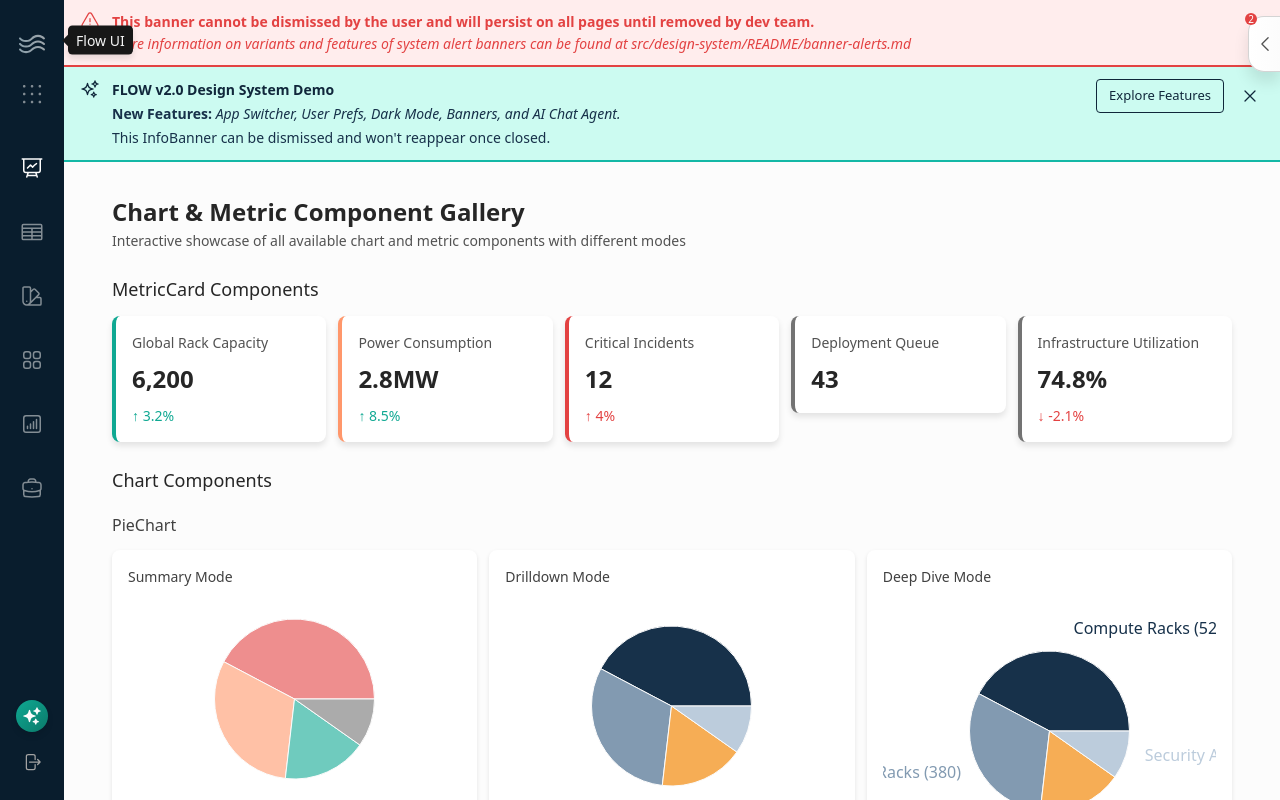
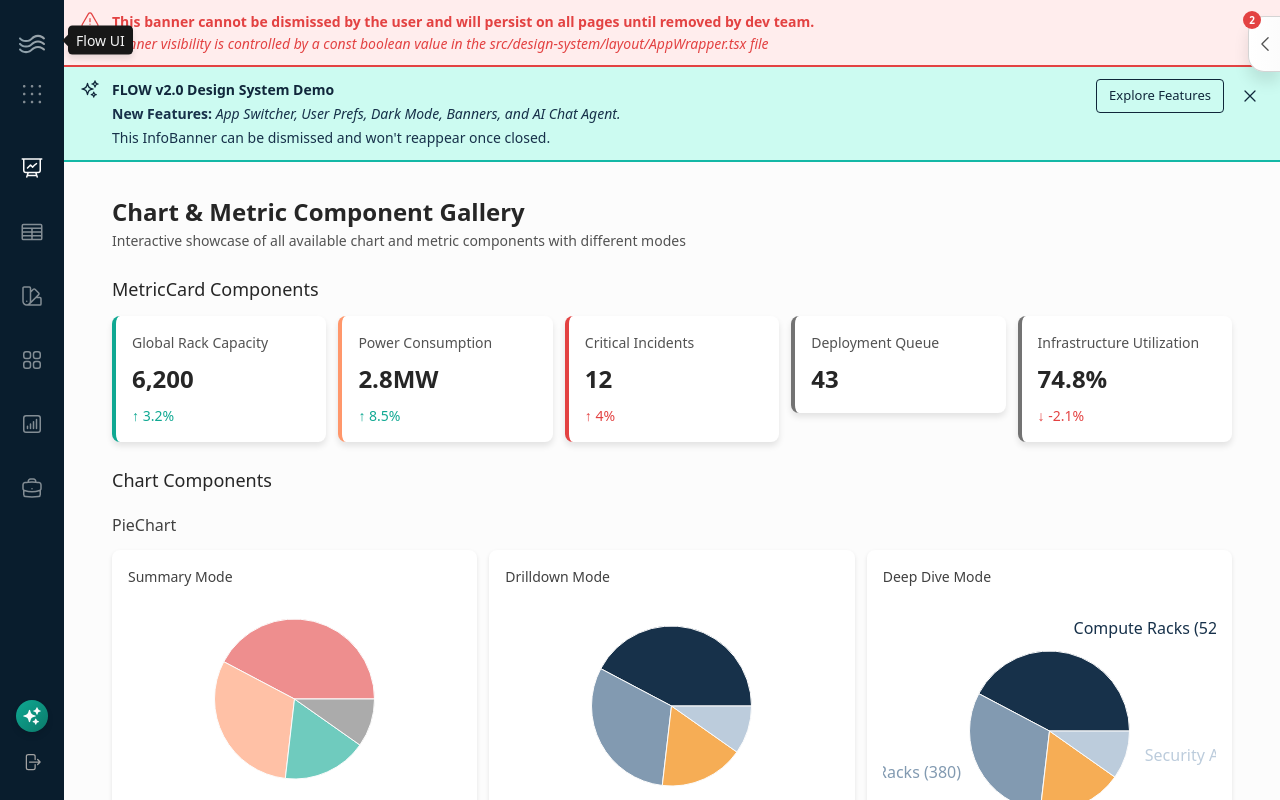
Before and after one commit to m-downing/flow_demo, a Next.js app: page / in a window 1280 px wide. Shown: the top 800 px of the page. Built offline with nearby package versions, Linux system fonts and the light colour scheme.

Commit message:
fixed badge.

```diff
--- a/src/design-system/components/feedback/NotificationBadge.tsx
+++ b/src/design-system/components/feedback/NotificationBadge.tsx
@@ -16,22 +16,28 @@ const NotificationBadge: React.FC<NotificationBadgeProps> = ({
   if (count === 0) return null;
 
   const sizeClasses = {
-    sm: 'h-3 w-3 text-xxs',
-    md: 'h-3 w-3 text-xxs'
+    sm: 'min-h-[18px] min-w-[18px] px-1 text-[10px]',
+    md: 'min-h-[20px] min-w-[20px] px-1.5 text-xs'
   };
 
   const displayCount = count > 99 ? '99+' : count.toString();
 
+  // Default positioning if no custom className with positioning is provided
+  const defaultPositioning = className.includes('absolute') || className.includes('fixed') || className.includes('relative')
+    ? ''
+    : 'absolute -top-1 -right-1';
+
   return (
     <span
       className={`
-        absolute -top-1 -right-1
+        ${defaultPositioning}
         ${sizeClasses[variant]}
         bg-error-500
         text-white
         rounded-full
         flex items-center justify-center
-        font-medium
+        font-semibold
+        leading-none
         ${className}
       `}
       aria-label={`${count} unread notifications`}
--- a/src/design-system/layout/AccountDrawer.tsx
+++ b/src/design-system/layout/AccountDrawer.tsx
@@ -214,12 +214,13 @@ export default function AccountDrawer() {
               w-8 h-14 rounded-l-xl border border-r-0
               transition-all duration-300
               hover:w-9
+              overflow-visible
               ${tabClasses}
             `}
             aria-label="Open drawer"
           >
             <ChevronLeftIcon className={`w-5 h-5 ${iconClasses} transition-all duration-300`} />
-            <NotificationBadge count={unreadCount} variant="sm" className="-top-1 -left-1" />
+            <NotificationBadge count={unreadCount} variant="sm" className="absolute -top-1.5 -left-1.5 z-10" />
           </button>
         </div>
       )}
--- a/src/design-system/layout/AppWrapper.tsx
+++ b/src/design-system/layout/AppWrapper.tsx
@@ -120,7 +120,7 @@ const AppContent: React.FC<AppWrapperProps> = ({ children }) => {
       </div>
       <main className="overflow-y-auto min-h-screen relative bg-neutral-50 dark:bg-neutral-950">
         {/* ======================================== */}
-        {/* SYSTEM BANNERS - Configure above at lines 26-27 */}
+        {/* SYSTEM BANNERS - Configure above at lines 86-87 */}
         {/* ======================================== */}
 
         {/* CriticalBanner - For urgent alerts, maintenance, security issues */}
@@ -128,7 +128,7 @@ const AppContent: React.FC<AppWrapperProps> = ({ children }) => {
           title="This banner cannot be dismissed by the user and will persist on all pages until removed by dev team."
           message={
             <div className="space-y-1">
-              <p><em>More information on variants and features of system alert banners can be found at src/design-system/README/banner-alerts.md</em></p>
+              <p><em>Banner visibility is controlled by a const boolean value in the src/design-system/layout/AppWrapper.tsx file</em></p>
             </div>
           }
           icon={<ExclamationTriangleIcon className="w-5 h-5 flex-shrink-0 text-error-500" />}
```
